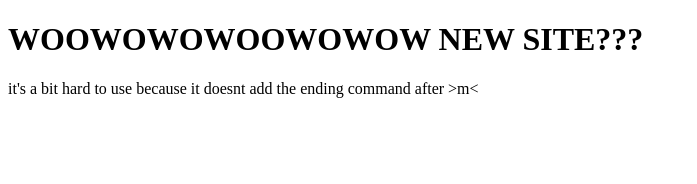
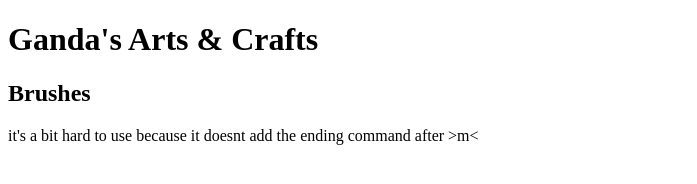
Before and after one commit to Ganda3147/Ganda3147.github.io, a plain HTML site: page index.html in a window 1280 px wide. Shown: the whole page, without its empty margins (0-697 px from the left). Drawn offline with Linux system fonts and the light colour scheme.

Commit message:
Update index.html

```diff
--- a/index.html
+++ b/index.html
@@ -2,10 +2,12 @@
   <!html>
     <head>
       <title>First Entry</title>
+      <link rel="stylesheet" href="style.css">
     </head>
 
     <body>
-      <h1>WOOWOWOWOOWOWOW NEW SITE???</h1>
+      <h1>Ganda's Arts & Crafts</h1>
+      <h2>Brushes</h2>
       <p>it's a bit hard to use because it doesnt add the ending command after >m< </p>
     </body>
   <html>
```
